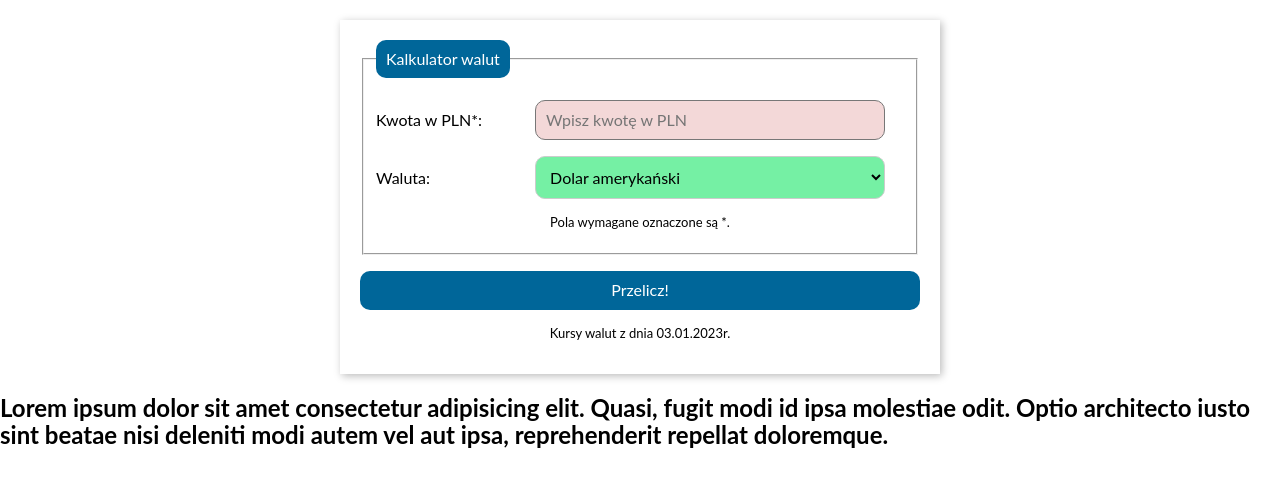
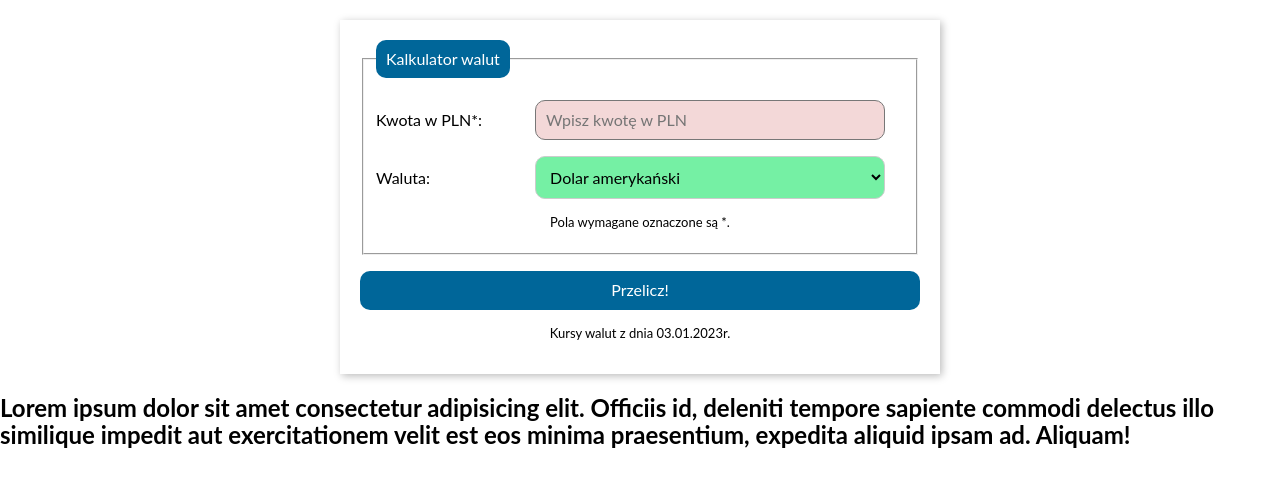
Before and after one commit to artur1525/CurrencyConverter, a plain HTML site: page index.html in a window 1280 px wide. Drawn offline with nearby package versions, Linux system fonts and the light colour scheme; a script that the page names is missing.

Commit message:
changed text in a new article

```diff
--- a/index.html
+++ b/index.html
@@ -64,7 +64,7 @@
     </article>
     <article class="newArticle">
       <h2>
-        Lorem ipsum dolor sit amet consectetur adipisicing elit. Quasi, fugit modi id ipsa molestiae odit. Optio architecto iusto sint beatae nisi deleniti modi autem vel aut ipsa, reprehenderit repellat doloremque.
+        Lorem ipsum dolor sit amet consectetur adipisicing elit. Officiis id, deleniti tempore sapiente commodi delectus illo similique impedit aut exercitationem velit est eos minima praesentium, expedita aliquid ipsam ad. Aliquam!
       </h2>
 
     </article>
```
